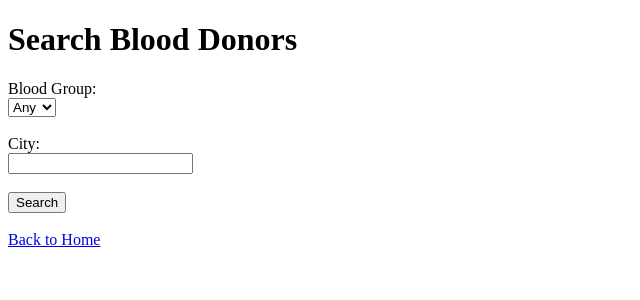
After one commit to adityargv/blood-donor-finder, a Flask app: page /search in a window 1280 px wide. The commit adds this page. Shown: the top 300 px of the page, without its empty margins (0-640 px from the left). Run offline with Flask 3, Linux system fonts and the light colour scheme.

Commit message:
Add donor search by blood group and city

```diff
--- a/app.py
+++ b/app.py
@@ -58,7 +58,28 @@ def donors():
     rows = conn.execute("SELECT * FROM donors").fetchall()
     conn.close()
     return render_template("donors.html", donors=rows)
+@app.route("/search")
+def search():
+    blood_group = request.args.get("blood_group", "")
+    city = request.args.get("city", "").strip()
+    searched = "blood_group" in request.args
 
+    donors = []
+    if searched:
+        query = "SELECT * FROM donors WHERE 1=1"
+        params = []
+        if blood_group:
+            query += " AND blood_group = ?"
+            params.append(blood_group)
+        if city:
+            query += " AND LOWER(city) = LOWER(?)"
+            params.append(city)
+        conn = get_db()
+        donors = conn.execute(query, params).fetchall()
+        conn.close()
+
+    return render_template("search.html", donors=donors,
+                           city=city, searched=searched)
 if __name__ == "__main__":
     init_db()
     app.run(debug=True)
--- a/templates/index.html
+++ b/templates/index.html
@@ -6,5 +6,6 @@
     <p>Find blood donors quickly in an emergency.</p>
     <a href="/register">Register as a Donor</a><br>
     <a href="/donors">View All Donors</a>
+    <br><a href="/search">Search Donors</a>
 </body>
 </html>
--- /dev/null
+++ b/templates/search.html
@@ -0,0 +1,46 @@
+ <!DOCTYPE html>
+<html>
+<head><title>Search Donors</title></head>
+<body>
+    <h1>Search Blood Donors</h1>
+    <form method="GET">
+        <label>Blood Group:</label><br>
+        <select name="blood_group">
+            <option value="">Any</option>
+            <option>A+</option><option>A-</option>
+            <option>B+</option><option>B-</option>
+            <option>AB+</option><option>AB-</option>
+            <option>O+</option><option>O-</option>
+        </select><br><br>
+
+        <label>City:</label><br>
+        <input type="text" name="city" value="{{ city }}"><br><br>
+
+        <button type="submit">Search</button>
+    </form>
+
+    {% if searched %}
+        <h2>Results ({{ donors|length }})</h2>
+        {% if donors %}
+        <table border="1" cellpadding="8">
+            <tr>
+                <th>Name</th><th>Blood Group</th><th>City</th>
+                <th>Phone</th><th>Last Donated</th>
+            </tr>
+            {% for d in donors %}
+            <tr>
+                <td>{{ d["name"] }}</td>
+                <td>{{ d["blood_group"] }}</td>
+                <td>{{ d["city"] }}</td>
+                <td>{{ d["phone"] }}</td>
+                <td>{{ d["last_donated_date"] or "Never" }}</td>
+            </tr>
+            {% endfor %}
+        </table>
+        {% else %}
+            <p>No donors found.</p>
+        {% endif %}
+    {% endif %}
+    <br><a href="/">Back to Home</a>
+</body>
+</html>
```
